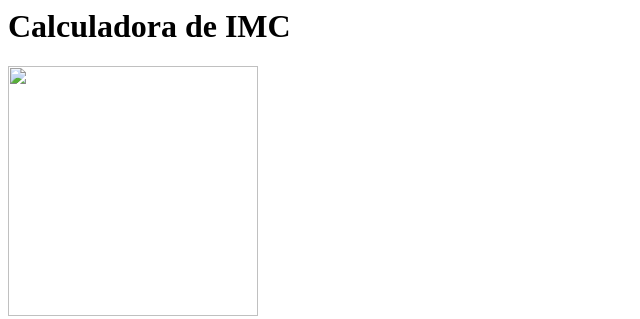
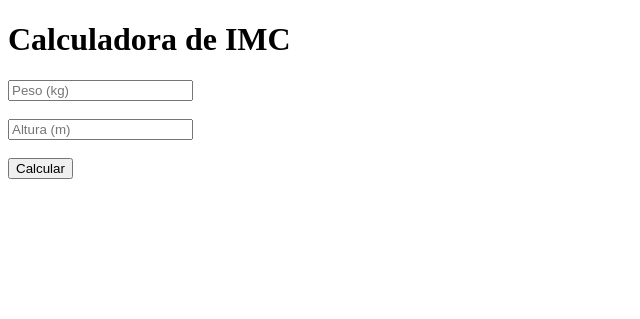
Before and after one commit to heitorc8/CalculadoraDeIMC, a plain HTML site: page index.html in a window 1280 px wide. Shown: the whole page, without its empty margins (0-640 px from the left). Drawn offline with Linux system fonts and the light colour scheme.

Commit message:
Refactor HTML structure and IMC calculation script

```diff
--- a/index.html
+++ b/index.html
@@ -1,6 +1,20 @@
+<!DOCTYPE html>
+<html lang="pt-br">
+<head>
+    <meta charset="UTF-8">
+    <title>Calculadora IMC</title>
+</head>
+<body>
+
     <h1>Calculadora de IMC</h1>
 
-<img src="imc-app.png" width="250">
+    <input type="number" id="peso" placeholder="Peso (kg)">
+    <br><br>
+
+    <input type="number" id="altura" placeholder="Altura (m)" step="0.01">
+    <br><br>
+
+    <button onclick="calcularIMC()">Calcular</button>
 
     <h2 id="resultado"></h2>
 
@@ -28,6 +42,9 @@ function calcularIMC() {
         }
 
         document.getElementById("resultado").innerHTML =
-        `Seu IMC é <strong>${imc.toFixed(2)}</strong><br>Classificação: <strong>${classificacao}</strong>`;
+            `Seu IMC é ${imc.toFixed(2)}<br>Classificação: ${classificacao}`;
     }
     </script>
+
+</body>
+</html>
```
Lines whose indentation alone changed are shown as unchanged.
